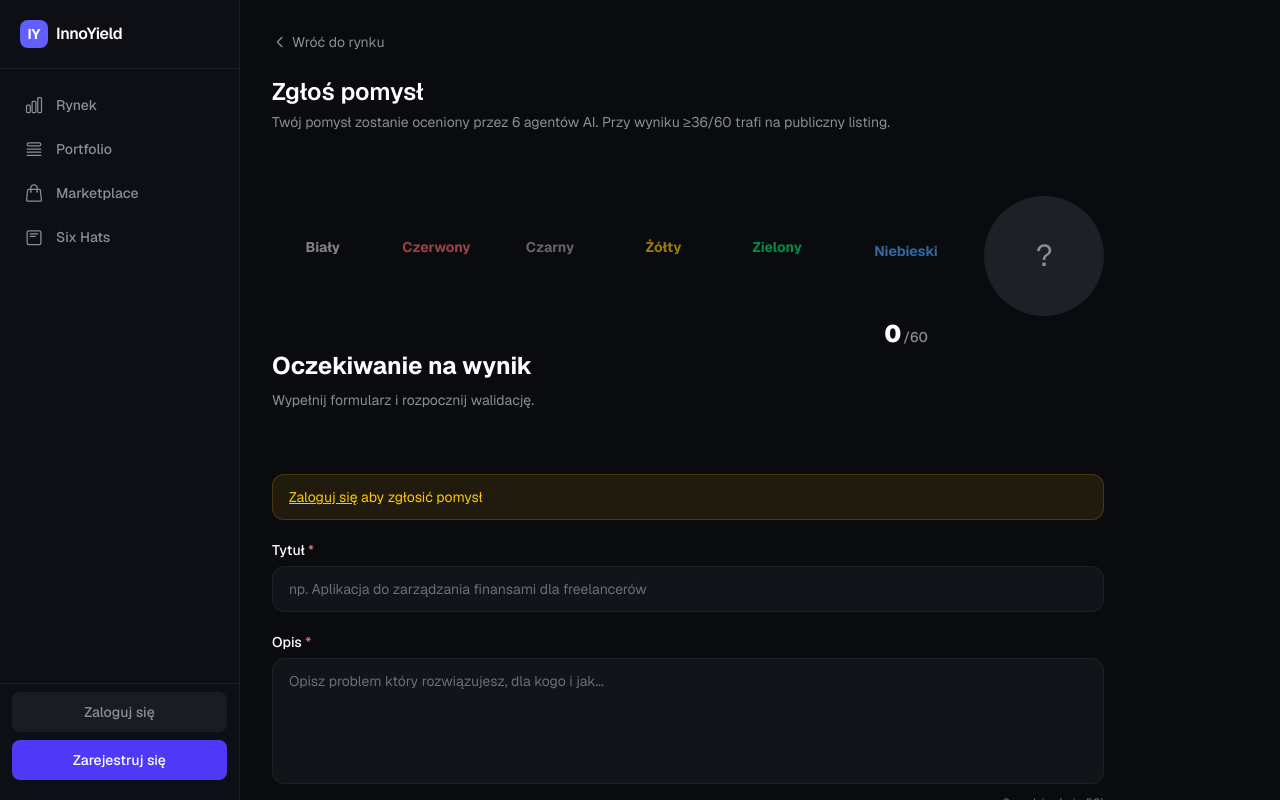
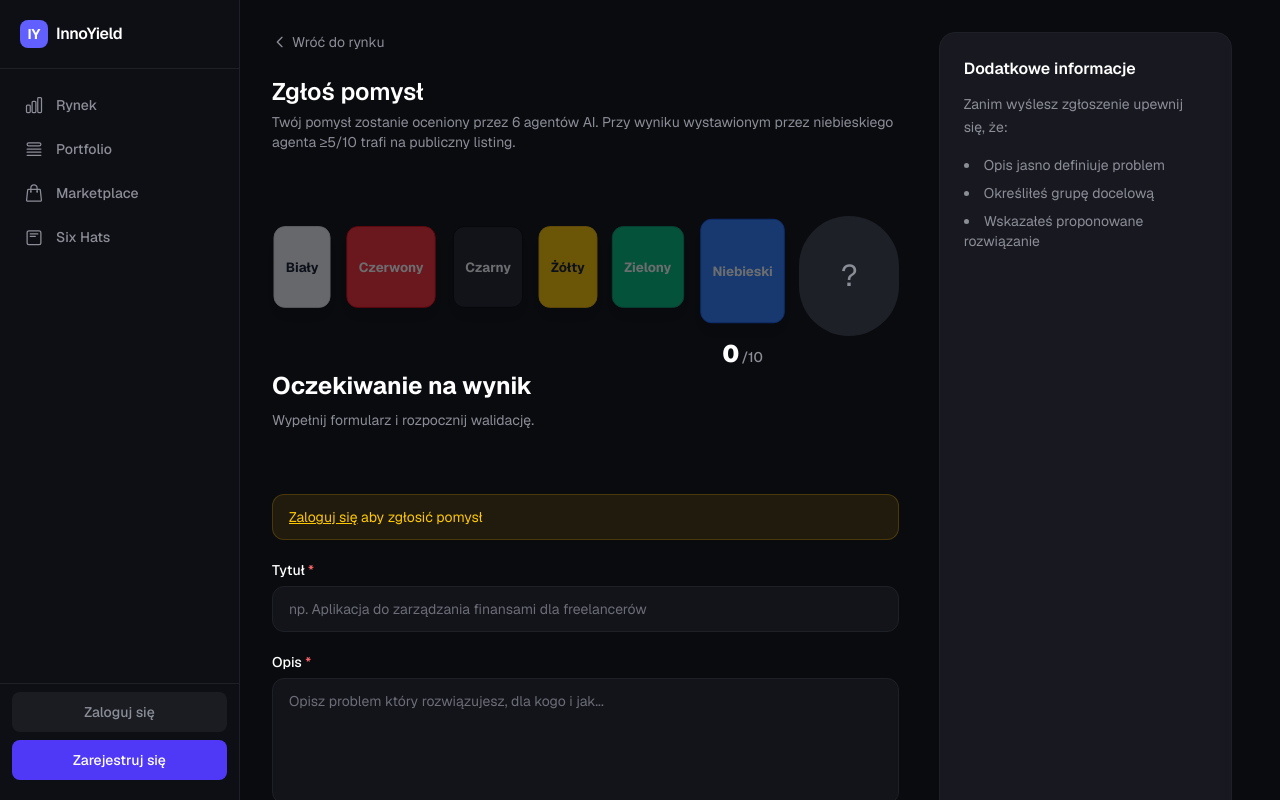
Before and after one commit to JulainMoss/InnoYield, a Next.js app in the folder frontend/: page /submit in a window 1280 px wide. Shown: the top 800 px of the page. Built offline with nearby package versions, Linux system fonts and the light colour scheme; no server answers.

Commit message:
fixed grading

```diff
--- a/frontend/app/ideas/[id]/page.tsx
+++ b/frontend/app/ideas/[id]/page.tsx
@@ -98,6 +98,14 @@ export default function IdeaPage({ params }: { params: Promise<{ id: string }> }
           <div className="bg-[#13141a] border border-[#1e2028] rounded-xl p-5">
             <h2 className="text-white text-sm font-semibold mb-2">Opis pomysłu</h2>
             <p className="text-[#a0a3ae] text-sm leading-relaxed break-words">{idea.description}</p>
+          </div>
+
+          <div className="bg-indigo-500/10 border border-indigo-500/20 rounded-xl p-5">
+            <h2 className="text-indigo-300 text-xs font-semibold uppercase tracking-wider mb-2">Milestone do osiągnięcia</h2>
+            <p className="text-white text-sm font-medium">
+              {idea.milestone || "Do ustalenia przez moderatora"}
+            </p>
+            {idea.market_closes_at && <p className="text-[#8b8d97] text-xs mt-1">do {formatDate(idea.market_closes_at)}</p>}
           </div>
 
           {idea.hat_scores.length > 0 && (
--- a/frontend/app/submit/page.tsx
+++ b/frontend/app/submit/page.tsx
@@ -76,8 +76,13 @@ return e;
   const passed = finalStatus?.status === "VALIDATED";
 
   return (
-    // Zmiana: max-w-5xl -> max-w-4xl
-    <div className="px-8 py-8 max-w-4xl space-y-16">
+    // Główny kontener grid - dzieli całą stronę na kolumny
+    <div className="px-8 py-8 max-w-5xl w-full grid grid-cols-1 lg:grid-cols-3 gap-10">
+
+      {/* LEWA KOLUMNA: Nagłówek, Walidacja, Formularz */}
+      <div className="lg:col-span-2 space-y-16">
+
+        {/* HEADER */}
         <div>
           <Link href="/" className="text-[#8b8d97] hover:text-white text-sm flex items-center gap-1 mb-6 transition-colors w-fit">
             <svg className="w-4 h-4" fill="none" viewBox="0 0 24 24" stroke="currentColor">
@@ -88,7 +93,7 @@ return e;
 
           <h1 className="text-2xl font-semibold text-white mb-1">Zgłoś pomysł</h1>
           <p className="text-[#8b8d97] text-sm mb-8">
-          Twój pomysł zostanie oceniony przez 6 agentów AI. Przy wyniku ≥36/60 trafi na publiczny listing.
+            Twój pomysł zostanie oceniony przez 6 agentów AI. Przy wyniku wystawionym przez niebieskiego agenta ≥5/10 trafi na publiczny listing.
           </p>
         </div>
 
@@ -101,29 +106,46 @@ return e;
               const isActive = step === 1 && !revealed && i === revealedScores.length;
               const isLast = i === HAT_ORDER.length - 1;
 
+              // Mapowanie kolorów tła i tekstu dla całego kafelka
+              const getHatStyle = (color: string) => {
+                switch (color) {
+                  case "WHITE": return "bg-[#f1f3f5] text-gray-900 border-[#dee2e6]";
+                  case "RED": return "bg-red-500 text-white border-red-600";
+                  case "BLACK": return "bg-[#1e2028] text-white border-black shadow-inner";
+                  case "YELLOW": return "bg-yellow-400 text-gray-900 border-yellow-500";
+                  case "GREEN": return "bg-emerald-500 text-white border-emerald-600";
+                  case "BLUE": return "bg-blue-500 text-white border-blue-600";
+                  default: return "bg-gray-500 text-white border-gray-600";
+                }
+              };
+
+              const hatStyle = getHatStyle(hatColor);
+
               return (
                 <div key={hatColor} className={cn("flex flex-col", isLast ? "flex-[1.3]" : "flex-1")}>
                   <div
                     className={cn(
-                    "rounded-xl border flex items-center justify-center transition-all duration-500 text-center w-full",
+                      "rounded-xl border flex items-center justify-center transition-all duration-500 text-center w-full shadow-lg",
                       isLast ? "p-3 min-h-[90px] sm:min-h-[110px]" : "p-2 sm:p-3 min-h-[70px] sm:min-h-[86px] mt-2",
-                    revealed ? "border-transparent" : isActive ? "border-indigo-500/30 animate-pulse" : "border-transparent opacity-60"
+                      hatStyle,
+                      revealed ? "opacity-60 scale-100" : isActive ? "opacity-60 animate-pulse ring-2 ring-white/40 scale-105" : "opacity-40 scale-95"
                     )}
                   >
                     {revealed ? (
-                    <span className={cn("text-2xl sm:text-3xl font-black", cfg.color)}>{revealed.score}</span>
+                      <span className="text-2xl sm:text-3xl font-black">{revealed.score}</span>
                     ) : isActive ? (
-                    <span className={cn("text-sm sm:text-base font-bold animate-pulse", cfg.color)}>...</span>
+                      <span className="text-sm sm:text-base font-bold animate-pulse">...</span>
                     ) : (
-                    <span className={cn("text-xs sm:text-sm font-bold break-words", cfg.color)}>{cfg.label}</span>
+                      <span className="text-xs sm:text-sm font-bold break-words">{cfg.label}</span>
                     )}
                   </div>
 
+                  {/* Wynik pod ostatnim kafelkiem (ZMIENIONY NA OCENĘ NIEBIESKIEGO) */}
                   {isLast && (
                     <div className="mt-3 text-center transition-all duration-300">
                       <div className="text-white text-xl sm:text-2xl font-black flex items-baseline justify-center gap-0.5">
-                      {step > 0 ? revealedScores.reduce((s, h) => s + h.score, 0) : 0}
-                      <span className="text-sm font-medium text-[#8b8d97]">/60</span>
+                        {step > 0 ? (revealed?.score || 0) : 0}
+                        <span className="text-sm font-medium text-[#8b8d97]">/10</span>
                       </div>
                     </div>
                   )}
@@ -140,7 +162,7 @@ return e;
 
           <p className="text-[#8b8d97] text-sm mb-8">
             {step === 2
-            ? "Twój pomysł pojawi się na publicznym listingu."
+              ? (passed ? "Twój pomysł pojawi się na publicznym listingu." : "Twój pomysł został odrzucony.")
               : "Wypełnij formularz i rozpocznij walidację."}
           </p>
         </div>
@@ -207,13 +229,31 @@ return e;
               href="/"
               className={cn(
                 "flex-1 py-3 rounded-xl bg-[#1e2028] hover:bg-[#2a2c36] text-[#8b8d97] hover:text-white font-medium text-sm transition-colors flex items-center justify-center text-center",
-              step < 2 && "pointer-events-none"
+                step <= 2 && "pointer-events-none"
               )}
             >
-            Wstaw
+              Wystaw pomysł
             </Link>
           </div>
         </div>
+
+      </div>
+
+      {/* PRAWA KOLUMNA: Nowe pole */}
+      <div className="lg:col-span-1">
+        <div className="bg-[#181920] border border-[#1e2028] rounded-2xl p-6 h-full">
+          <h3 className="text-white font-semibold mb-3">Dodatkowe informacje</h3>
+          <p className="text-[#8b8d97] text-sm leading-relaxed mb-4">
+            Zanim wyślesz zgłoszenie upewnij się, że:
+          </p>
+          <ul className="text-[#8b8d97] text-sm space-y-2 list-disc list-inside">
+            <li>Opis jasno definiuje problem</li>
+            <li>Określiłeś grupę docelową</li>
+            <li>Wskazałeś proponowane rozwiązanie</li>
+          </ul>
+        </div>
+      </div>
+
     </div>
   );
 }
```
Also changed, not shown: 1 other file (tests, documents, lock files or other folders). Lines whose indentation alone changed are shown as unchanged.
